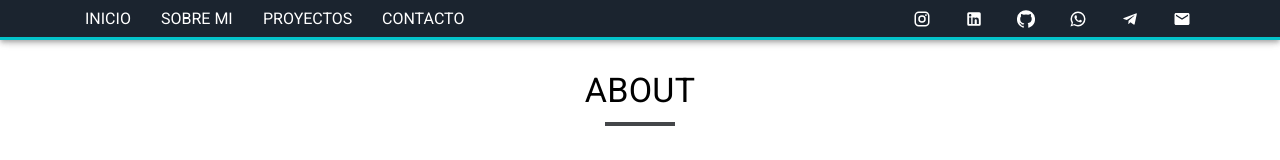
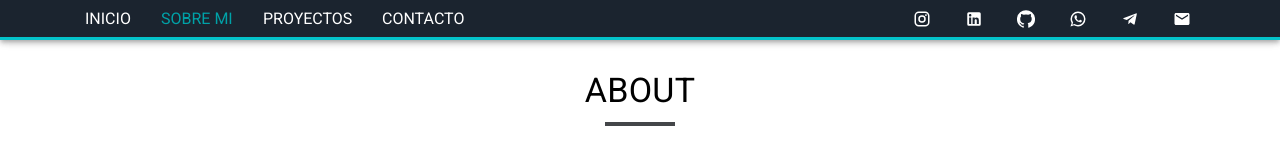
Before and after one commit to jeremyroa/portfolio, a React (Create React App) app: page / in a window 1280 px wide. Shown: the top 160 px of the page. Built offline with nearby package versions, Linux system fonts and the light colour scheme; the HTML template or start-up script is replaced by a standard one.

Commit message:
corrections

```diff
--- a/package.json
+++ b/package.json
@@ -13,7 +13,8 @@
     "prop-types": "^15.7.2",
     "react": "^16.12.0",
     "react-dom": "^16.12.0",
-    "react-scripts": "3.3.0"
+    "react-scripts": "3.3.0",
+    "react-scroll": "^1.7.16"
   },
   "scripts": {
     "start": "react-scripts start",
--- a/src/assets/jss/general-styles/components/headerLinksStyle.js
+++ b/src/assets/jss/general-styles/components/headerLinksStyle.js
@@ -12,6 +12,11 @@ const headerLinksStyle = theme => ({
     paddingTop: "0",
     paddingBottom: "0",
     color: "inherit"
+  },
+  active: {
+    '& button': {
+      color: theme.palette.primary.main + '!important'
+    }
   },
   listItem: {
     float: "left",
--- a/src/components/Header/HeaderLinks.js
+++ b/src/components/Header/HeaderLinks.js
@@ -1,5 +1,5 @@
 /*eslint-disable*/
-import React from "react";
+import React, { useEffect } from "react";
 
 // @material-ui/core components
 import { makeStyles } from "@material-ui/core/styles";
@@ -27,6 +27,7 @@ const useStyles = makeStyles(styles);
 
 export default function HeaderLinks(props) {
   const classes = useStyles();
+
   return (
     <List className={classes.list}>
       <ListItem className={classes.listItem}>
--- a/src/components/Header/LeftLinks.js
+++ b/src/components/Header/LeftLinks.js
@@ -10,6 +10,7 @@ import Tooltip from "@material-ui/core/Tooltip";
 import Button from "../CustomButtons/Button.js";
 
 import styles from "../../assets/jss/general-styles/components/headerLinksStyle.js"
+import { Link } from 'react-scroll'
 
 const useStyles = makeStyles(styles);
 
@@ -18,48 +19,76 @@ export default function LeftLinks(props) {
   return (
     <List className={classes.list}>
       <ListItem className={classes.listItem}>
+        <Link
+          activeClass={classes.active}
+          to="home"
+          spy={true}
+          smooth={true}
+          duration={500}
+          offset={50}
+        >
           <Button
-            href="https://twitter.com/CreativeTim?ref=creativetim"
-            target="_blank"
             color="transparent"
             className={classes.navLink}
-            style={{fontSize: '1rem'}}
+            style={{ fontSize: '1rem' }}
           >
             Inicio
           </Button>
+        </Link>
       </ListItem>
       <ListItem className={classes.listItem}>
+        <Link
+          activeClass={classes.active}
+          to="about"
+          spy={true}
+          smooth={true}
+          duration={500}
+          offset={50}
+        >
           <Button
             color="transparent"
-            href="https://www.facebook.com/CreativeTim?ref=creativetim"
-            target="_blank"
             className={classes.navLink}
-            style={{fontSize: '1rem'}}
+            style={{ fontSize: '1rem' }}
           >
             Sobre mi
           </Button>
+        </Link>
       </ListItem>
       <ListItem className={classes.listItem}>
+        <Link
+          activeClass={classes.active}
+          to="project"
+          spy={true}
+          smooth={true}
+          duration={500}
+          offset={50}
+        >
           <Button
             color="transparent"
-            href="https://www.instagram.com/CreativeTimOfficial?ref=creativetim"
-            target="_blank"
             className={classes.navLink}
-            style={{fontSize: '1rem'}}
+            style={{ fontSize: '1rem' }}
           >
             Proyectos
           </Button>
+        </Link>
       </ListItem>
       <ListItem className={classes.listItem}>
+        <Link
+          activeClass={classes.active}
+          to="contact"
+          spy={true}
+          smooth={true}
+          duration={500}
+          offset={50}
+        >
           <Button
             color="transparent"
-            href="https://www.instagram.com/CreativeTimOfficial?ref=creativetim"
-            target="_blank"
             className={classes.navLink}
-            style={{fontSize: '1rem'}}
+            style={{ fontSize: '1rem' }}
           >
             Contacto
           </Button>
+        </Link>
       </ListItem>
     </List>
   );
--- a/src/pages/landing/Landing.js
+++ b/src/pages/landing/Landing.js
@@ -5,52 +5,13 @@ import HeaderLinks from '../../components/Header/HeaderLinks'
 import LeftLinks from '../../components/Header/LeftLinks'
 import About from '../../sections/about/About'
 import { container } from '../../assets/jss/general-styles'
-import { makeStyles, Typography, TextField, fade, withStyles, Button } from '@material-ui/core'
+import { makeStyles } from '@material-ui/core'
 import Projects from '../../sections/projects/Projects'
 import LinearBG from '../../components/LinearBG/LinearBG'
 import LinearBGFooter from '../../components/LinearBG/LinearBGFooter'
-import Title from '../../components/Title/Title'
 import Contact from '../../sections/contact/Contact'
 import Footer from '../../sections/footer/Footer'
-
-const CssTextField = withStyles((theme) => ({
-    root: {
-        marginBottom: '15px',
-        width: '40%',
-        '& label.MuiFormLabel-root': {
-            color: '#fff'
-        },
-        '&:hover label.MuiFormLabel-root': {
-            color: theme.palette.primary.main + '!important'
-        },
-        '& label.Mui-focused': {
-            color: theme.palette.primary.main,
-        },
-        '& .MuiInput-underline:after': {
-            borderBottomColor: theme.palette.primary.main,
-        },
-        '& .MuiInputBase-root': {
-            color: '#fff'
-        },
-        '& .MuiOutlinedInput-input:-webkit-autofill': {
-            WebkitTransitionDelay: '999999999s',
-            transitionDelay: '999999999s',
-        },
-        '& .MuiOutlinedInput-root': {
-            '& fieldset': {
-                borderColor: '#fff',
-                color: '#fff'
-            },
-            '&:hover fieldset': {
-                borderColor: theme.palette.primary.main,
-            },
-            '&.Mui-focused fieldset': {
-                borderColor: theme.palette.primary.main,
-            },
-        },
-    },
-}))(TextField);
-
+import { Element } from 'react-scroll'
 
 const useStyles = makeStyles((theme) => ({
     container: {
@@ -70,6 +31,8 @@ const useStyles = makeStyles((theme) => ({
 function Landing() {
     const classes = useStyles()
     return (
+
+        <>
             <SmoothScroll>
                 <Header
                     color="primary"
@@ -77,20 +40,23 @@ function Landing() {
                     leftLinks={<LeftLinks />}
                     rightLinks={<HeaderLinks />}
                     fixed
-                changeColorOnScroll={{
-                    height: 500,
-                    color: "white"
-                }}
                 />
+                <Element name="about" >
                     <div className={[classes.container, 'App'].join(' ')}>
                         <About />
                     </div>
+                </Element>
                 <LinearBG />
+                <Element name="project" >
                     <Projects />
+                </Element>
+                <Element name="contact" >
                     <LinearBGFooter />
                     <Contact />
                     <Footer />
+                </Element>
             </SmoothScroll>
+        </>
     )
 }
 
--- a/src/sections/contact/styles.js
+++ b/src/sections/contact/styles.js
@@ -6,7 +6,7 @@ export default makeStyles((theme) => ({
         paddingTop: '2rem',
         paddingBottom: '2rem',
         "@media (min-width: 768px)": {
-            paddingTop: '0',
+            paddingTop: '1rem',
         },
     },
     formContact: {
--- a/src/sections/footer/Footer.js
+++ b/src/sections/footer/Footer.js
@@ -2,12 +2,13 @@ import React from 'react'
 import { Typography, Fab, makeStyles } from '@material-ui/core'
 import { KeyboardArrowUp } from '@material-ui/icons'
 import useStyles from './styles'
+import { animateScroll as scroll } from 'react-scroll'
 
 function Footer() {
     const classes = useStyles();
     return (
         <footer className={classes.footer}>
-            <Fab color='primary' className={classes.up}>
+            <Fab color='primary' className={classes.up} onClick={() => scroll.scrollToTop()}>
                 <KeyboardArrowUp fontSize="large" />
             </Fab>
             <Typography className={classes.paragraph}>
```
Also changed, not shown: 1 other file (tests, documents, lock files or other folders). Lines whose indentation alone changed are shown as unchanged.
